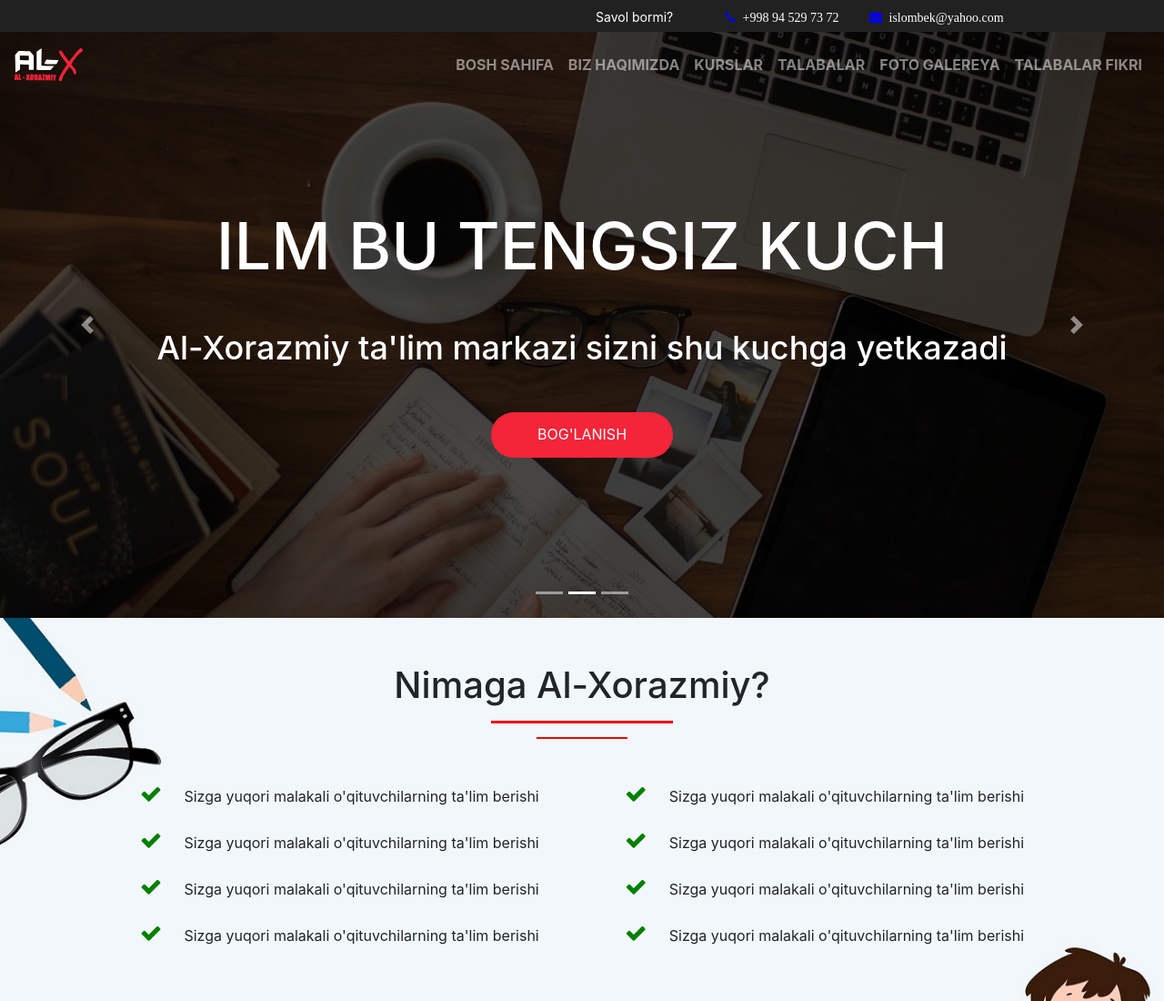
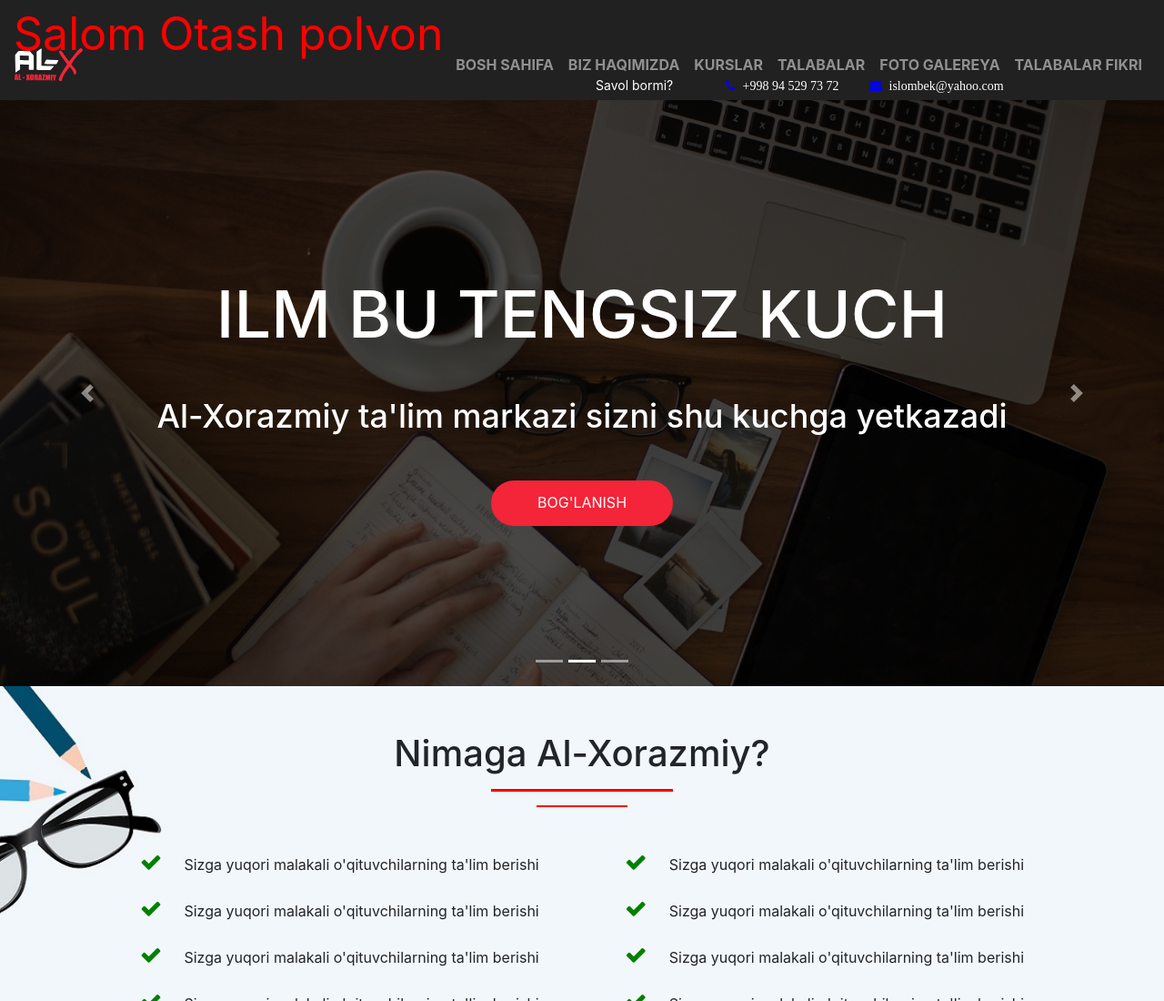
Before and after one commit to AxmatovOtabek/It, a plain HTML site: page index.html in a window 1280 px wide. Shown: the top 1100 px of the page at 91% size. Drawn offline with nearby package versions, Linux system fonts and the light colour scheme.

Commit message:
Update index.html

```diff
--- a/index.html
+++ b/index.html
@@ -18,6 +18,12 @@
   <body>
     <!-- TOP -->
     <header class="container-fluid" id="header">
+
+      <div style="font-size:50px; color: red;"> Salom Otash polvon </div>
+
+
+
+
       <div class="" id="top">
         <div class="row">
           <div class="col-lg-6 col-md-8 col-sm-8 ml-auto">
```
